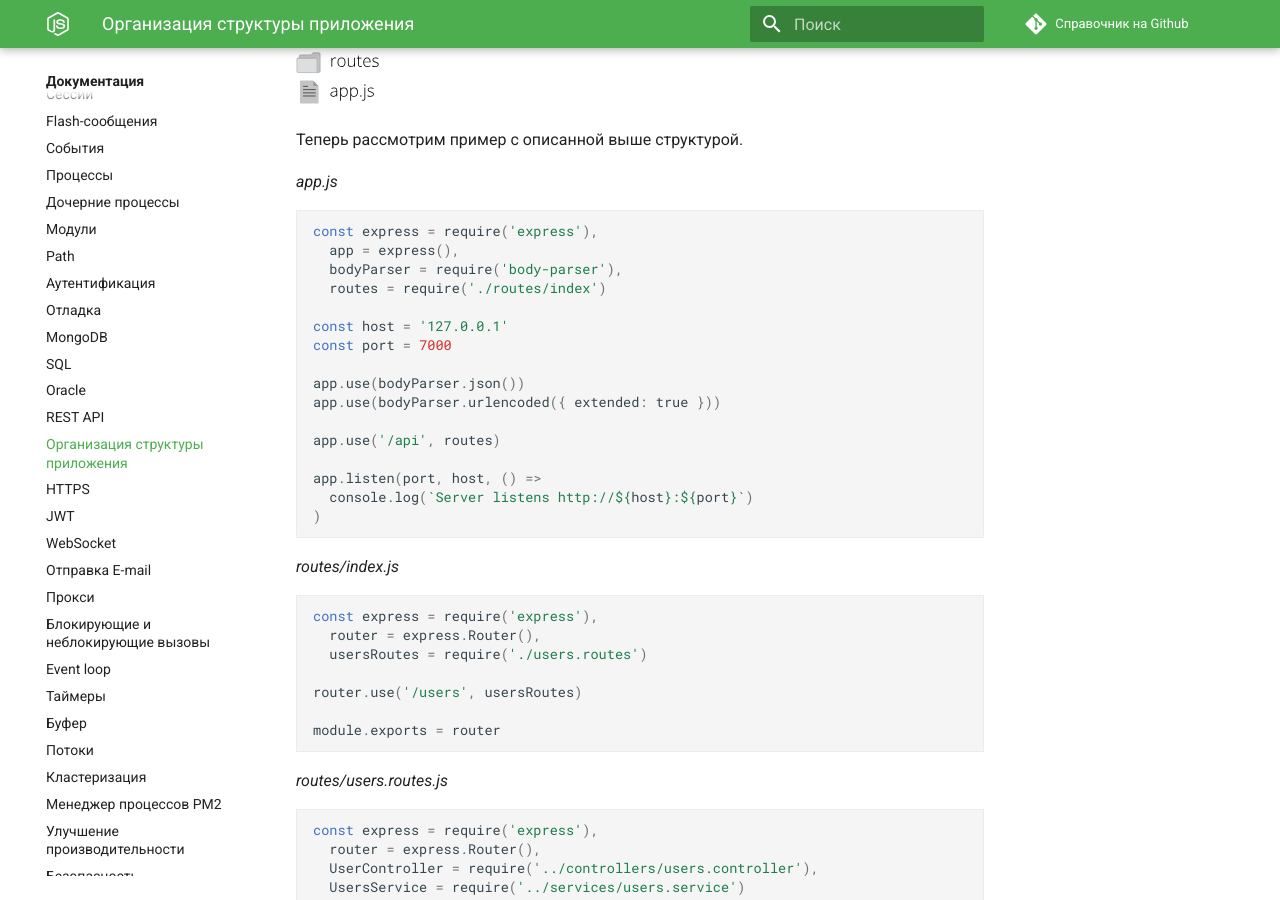
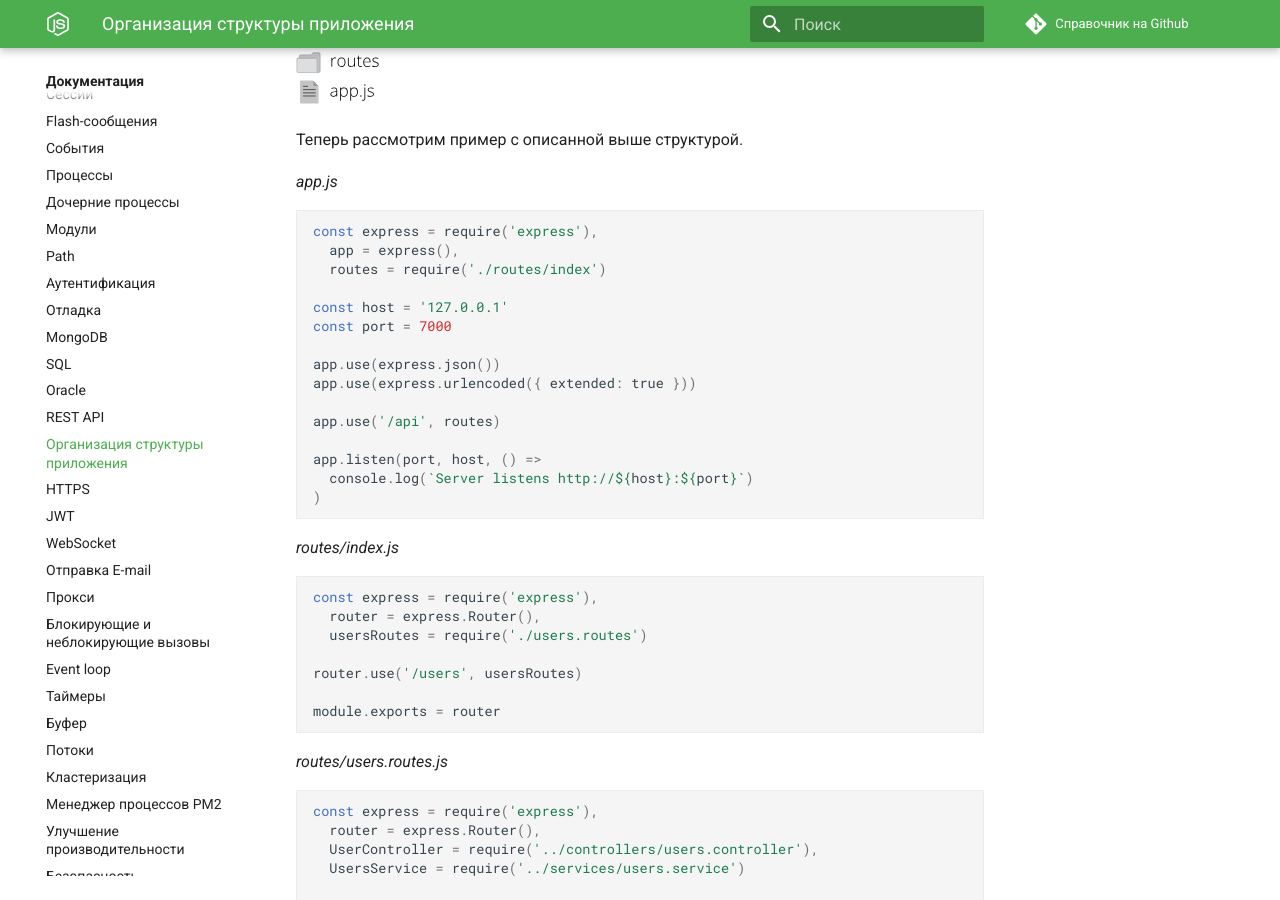
Before and after one commit to xsltdev/nodejsdev.ru, an MkDocs documentation site: the page built from docs/doc/app-structure.md, in a window 1280 px wide and 900 px high, scrolled down 422 px. Built offline with MkDocs 1.6.1 and Material for MkDocs 9.7.7, drawn with Linux system fonts in a browser that asks for light colours; comment, search, counter and statistics services are not loaded.

Commit message:
Update app-structure.md

````diff
--- a/docs/doc/app-structure.md
+++ b/docs/doc/app-structure.md
@@ -13,14 +13,13 @@ _app.js_
 ```js
 const express = require('express'),
   app = express(),
-  bodyParser = require('body-parser'),
   routes = require('./routes/index')
 
 const host = '127.0.0.1'
 const port = 7000
 
-app.use(bodyParser.json())
-app.use(bodyParser.urlencoded({ extended: true }))
+app.use(express.json())
+app.use(express.urlencoded({ extended: true }))
 
 app.use('/api', routes)
 
````
